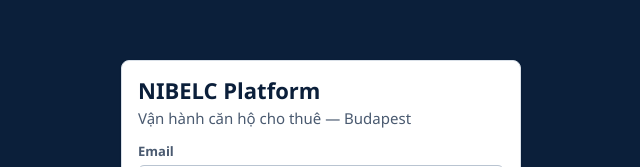
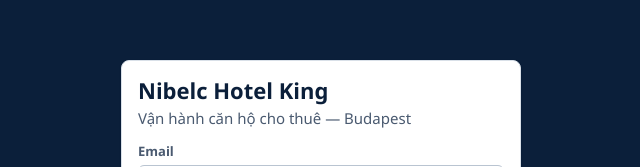
Before and after one commit to thuvienamnhacvnn-ship-it/Nibelc-Hotel-King, a Next.js app: page /login in a window 1280 px wide. Shown: the part 194-361 px from the top of the page, without its empty margins (319-959 px from the left). Built offline with nearby package versions, Linux system fonts and the light colour scheme; no server answers.

Commit message:
Đổi tên sản phẩm thành Nibelc Hotel King

```diff
--- a/package.json
+++ b/package.json
@@ -1,5 +1,5 @@
 {
-  "name": "nibelc-platform",
+  "name": "nibelc-hotel-king",
   "version": "0.1.0",
   "private": true,
   "type": "module",
--- a/src/app/globals.css
+++ b/src/app/globals.css
@@ -1,4 +1,4 @@
-/* NIBELC Platform — hệ thiết kế vận hành: nền sáng, chữ đậm dễ đọc, navy là màu chính, màu trạng thái nhất quán. */
+/* Nibelc Hotel King — hệ thiết kế vận hành: nền sáng, chữ đậm dễ đọc, navy là màu chính, màu trạng thái nhất quán. */
 :root {
   --navy-900: #0b1f3a;
   --navy-800: #11294b;
--- a/src/app/layout.tsx
+++ b/src/app/layout.tsx
@@ -2,7 +2,7 @@
 import "./globals.css";
 
 export const metadata: Metadata = {
-  title: { default: "NIBELC Platform", template: "%s · NIBELC" },
+  title: { default: "Nibelc Hotel King", template: "%s · Nibelc Hotel King" },
   description: "Vận hành căn hộ cho thuê — booking, lịch phòng, cleaning",
   manifest: "/manifest.webmanifest",
 };
--- a/src/app/login/page.tsx
+++ b/src/app/login/page.tsx
@@ -13,7 +13,7 @@
       <div className="card" style={{ width: "min(400px, 100%)" }}>
         <div className="card-pad stack">
           <div>
-            <h1>NIBELC Platform</h1>
+            <h1>Nibelc Hotel King</h1>
             <p className="muted" style={{ margin: "4px 0 0" }}>
               Vận hành căn hộ cho thuê — Budapest
             </p>
--- a/src/components/shell.tsx
+++ b/src/components/shell.tsx
@@ -48,7 +48,7 @@
           <span aria-hidden style={{ background: "#fff", color: "var(--navy-900)", borderRadius: 6, padding: "2px 6px" }}>
             N
           </span>
-          NIBELC Platform
+          Nibelc Hotel King
         </div>
         {nav.map((g) => (
           <div key={g.group}>
--- a/src/modules/booking/export.ts
+++ b/src/modules/booking/export.ts
@@ -76,7 +76,7 @@
   ];
 
   const wb = new ExcelJS.Workbook();
-  wb.creator = "NIBELC Platform";
+  wb.creator = "Nibelc Hotel King";
   wb.created = new Date();
   const ws = wb.addWorksheet("Booking", { views: [{ state: "frozen", ySplit: 1 }] });
   ws.columns = columns.map((c) => ({ header: c.header, width: c.width }));
```
Also changed, not shown: public/manifest.webmanifest, 4 other files (tests, documents, lock files or other folders).
